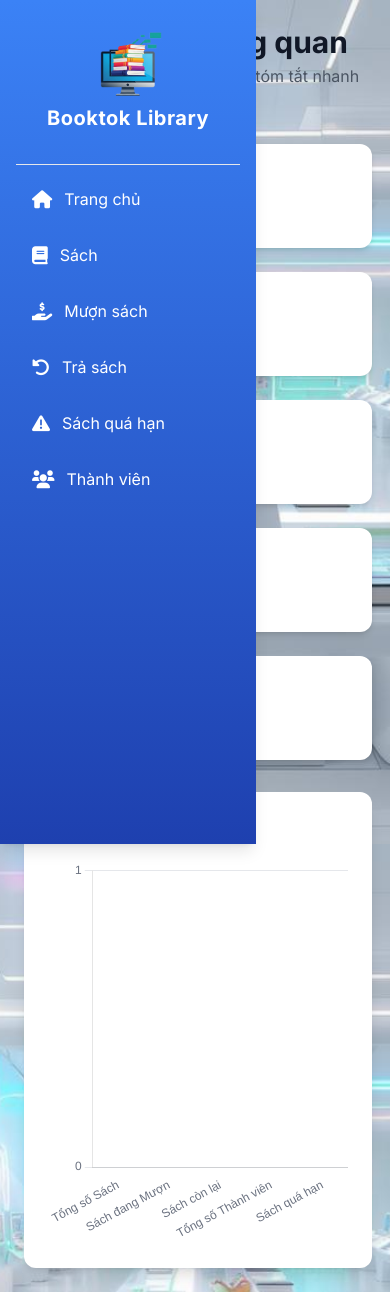
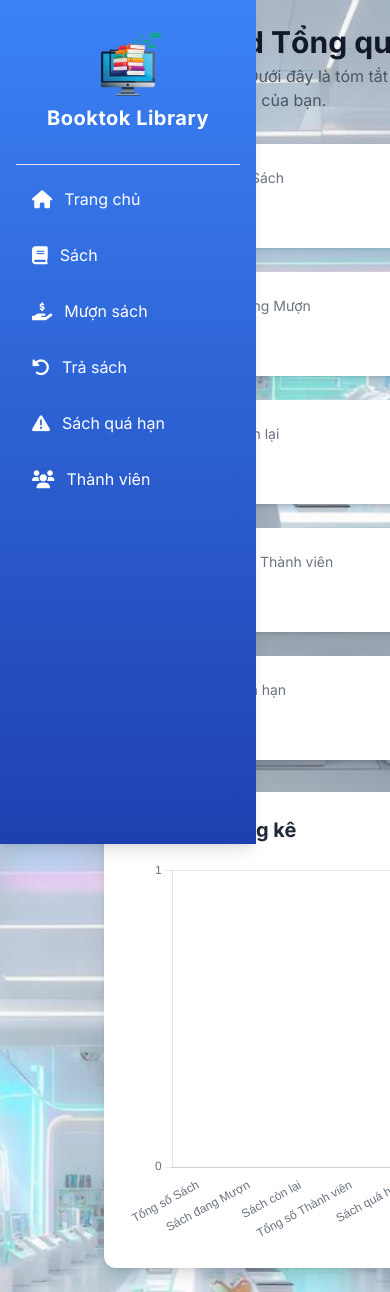
Before and after one commit to Thehy-IT/Project_QLThuvien_py_frw-Django, a Django app: page / in a window 390 px wide; the page is wider, and only the part inside the window is pictured. Run offline with Django 5.2, Linux system fonts and the light colour scheme; data that the repository does not hold is empty; some libraries are stand-ins or nearby versions.

Commit message:
hoàn thiện responsive

```diff
--- a/src/templates/library/base.html
+++ b/src/templates/library/base.html
@@ -34,7 +34,7 @@
         {% include 'library/sidebar.html' %}
 
         <!-- MAIN CONTENT -->
-        <div class="flex-1 flex flex-col md:ml-64">
+        <div class="flex-1 flex flex-col ml-20 lg:ml-64 transition-all duration-300 ease-in-out">
 
             <!-- NỘI DUNG CHÍNH -->
             <main class="flex-grow container mx-auto p-6">
--- a/src/templates/library/sidebar.html
+++ b/src/templates/library/sidebar.html
@@ -1,13 +1,13 @@
 {% load static %}
 <!-- BẮT ĐẦU SIDEBAR -->
-<aside class="w-64 bg-gradient-to-b from-blue-500 to-blue-800 text-white flex flex-col p-4 h-screen fixed left-0 top-0 shadow-lg z-1000">
+<aside class="w-20 hover:w-64 lg:w-64 bg-gradient-to-b from-blue-500 to-blue-800 text-white flex flex-col p-4 h-screen fixed left-0 top-0 shadow-lg z-1000 group transition-all duration-300 ease-in-out overflow-hidden">
     <!-- Sidebar cố định bên trái, full chiều cao, đổ bóng, nền gradient -->
 
     <!-- TIÊU ĐỀ / LOGO -->
     <div class="mb-8 mt-4">
         <a href="{% url 'index' %}" class="flex flex-col items-center text-center hover:opacity-80 transition duration-300">
             <img src="{% static 'images/logo.png' %}" alt="Booktok Library Logo" class="h-16 w-auto">
-            <span class="text-xl font-extrabold mt-2 tracking-wide">Booktok Library</span>
+            <span class="text-xl font-extrabold mt-2 tracking-wide hidden group-hover:block lg:block">Booktok Library</span>
         </a>
     </div>
 
@@ -17,41 +17,41 @@
             <hr class="border-white-500">
 
             <li>
-                <a href="{% url 'index' %}" class="flex items-center px-4 py-2 rounded-md hover:bg-blue-900 hover:pl-6 transition-all duration-300">
+                <a href="{% url 'index' %}" class="flex items-center px-4 py-2 rounded-md hover:bg-blue-900 transition-all duration-300">
                     <i class="fas fa-home mr-3 text-lg"></i>
-                    <span class="text-base">Trang chủ</span>
+                    <span class="text-base hidden group-hover:inline lg:inline">Trang chủ</span>
                 </a>
             </li>
 
             <li>
-                <a href="{% url 'book_list' %}" class="flex items-center px-4 py-2 rounded-md hover:bg-blue-900 hover:pl-6 transition-all duration-300">
+                <a href="{% url 'book_list' %}" class="flex items-center px-4 py-2 rounded-md hover:bg-blue-900 transition-all duration-300">
                     <i class="fas fa-book mr-3 text-lg"></i>
-                    <span class="text-base">Sách</span>
+                    <span class="text-base hidden group-hover:inline lg:inline">Sách</span>
                 </a>
             </li>
 
             <li>
-                <a href="{% url 'borrow_book' %}" class="flex items-center px-4 py-2 rounded-md hover:bg-blue-900 hover:pl-6 transition-all duration-300">
+                <a href="{% url 'borrow_book' %}" class="flex items-center px-4 py-2 rounded-md hover:bg-blue-900 transition-all duration-300">
                     <i class="fas fa-hand-holding-usd mr-3 text-lg"></i>
-                    <span class="text-base">Mượn sách</span>
+                    <span class="text-base hidden group-hover:inline lg:inline">Mượn sách</span>
                 </a>
             </li>
             <li>
-                <a href="{% url 'return_book' %}" class="flex items-center px-4 py-2 rounded-md hover:bg-blue-900 hover:pl-6 transition-all duration-300">
+                <a href="{% url 'return_book' %}" class="flex items-center px-4 py-2 rounded-md hover:bg-blue-900 transition-all duration-300">
                     <i class="fas fa-undo-alt mr-3 text-lg"></i>
-                    <span class="text-base">Trả sách</span>
+                    <span class="text-base hidden group-hover:inline lg:inline">Trả sách</span>
                 </a>
             </li>
             <li>
-                <a href="{% url 'overdue_books' %}" class="flex items-center px-4 py-2 rounded-md hover:bg-blue-900 hover:pl-6 transition-all duration-300">
+                <a href="{% url 'overdue_books' %}" class="flex items-center px-4 py-2 rounded-md hover:bg-blue-900 transition-all duration-300">
                     <i class="fas fa-exclamation-triangle mr-3 text-lg"></i>
-                    <span class="text-base">Sách quá hạn</span>
+                    <span class="text-base hidden group-hover:inline lg:inline">Sách quá hạn</span>
                 </a>
             </li>
             <li>
-                <a href="{% url 'member_list' %}" class="flex items-center px-4 py-2 rounded-md hover:bg-blue-900 hover:pl-6 transition-all duration-300">
+                <a href="{% url 'member_list' %}" class="flex items-center px-4 py-2 rounded-md hover:bg-blue-900 transition-all duration-300">
                     <i class="fas fa-users mr-3 text-lg"></i>
-                    <span class="text-base">Thành viên</span>
+                    <span class="text-base hidden group-hover:inline lg:inline">Thành viên</span>
                 </a>
             </li>
 
```
